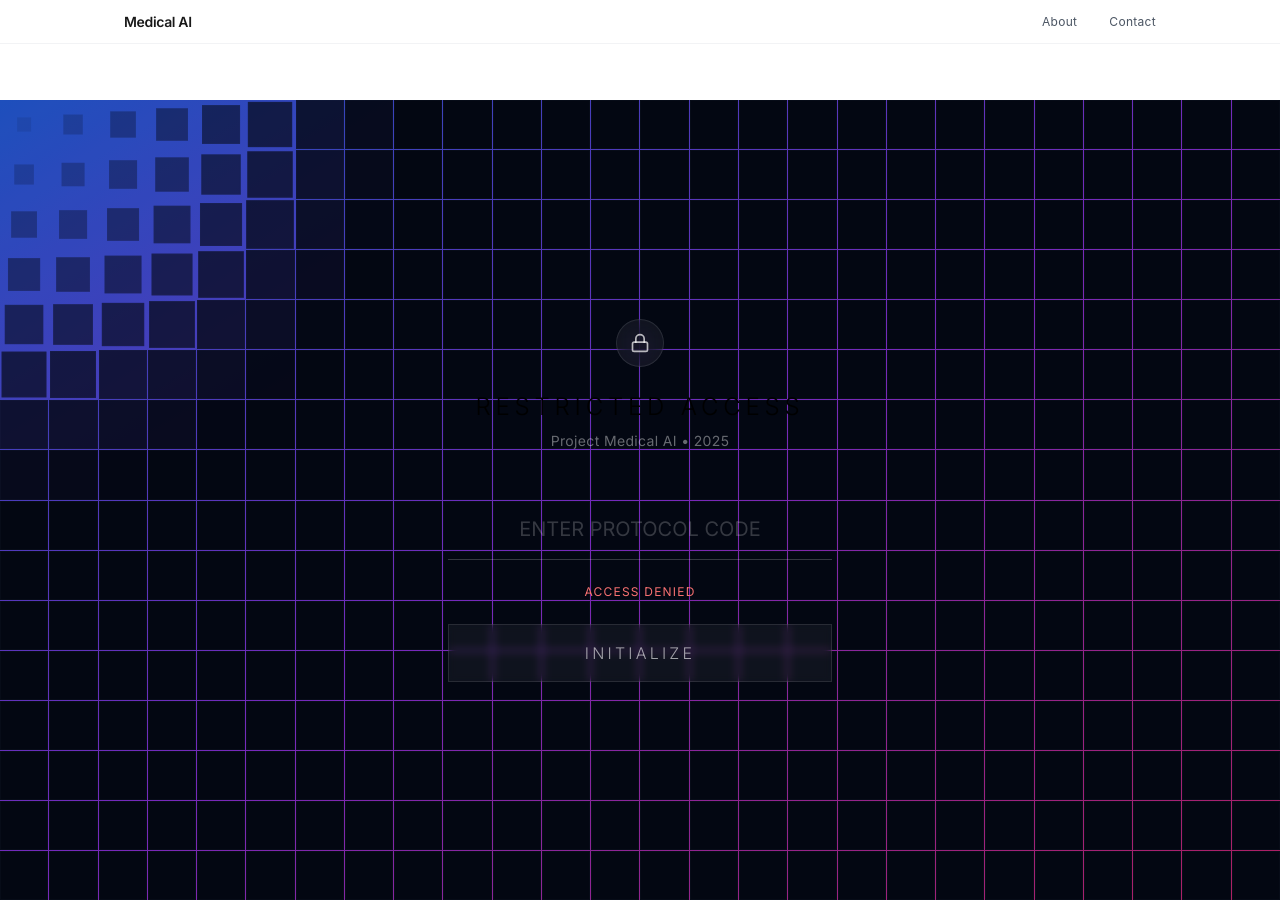
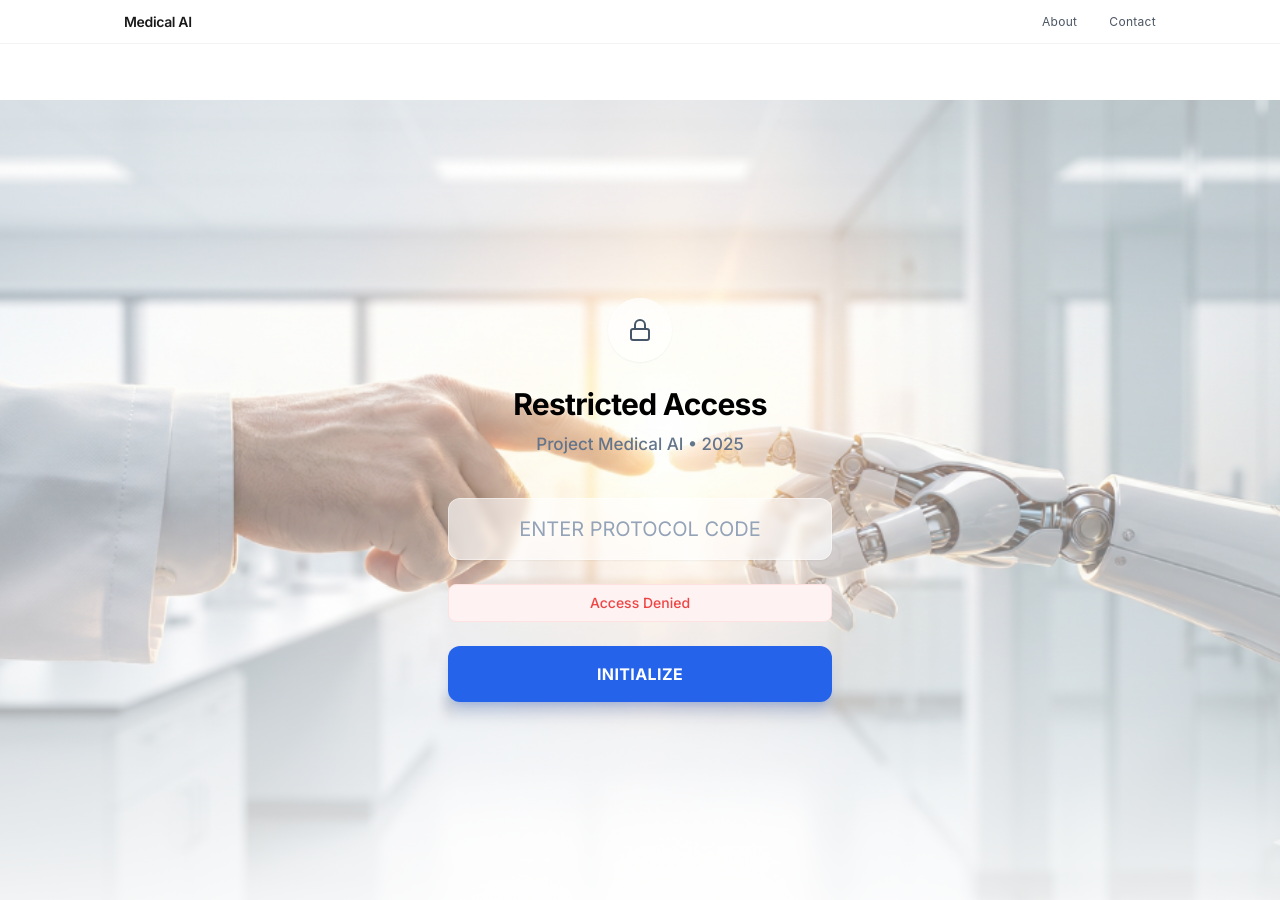
Before and after one commit to illionair/medicalai.nl, a Next.js app: page /access in a window 1280 px wide. Both pictures are taken after typing "Sample123" into the empty fields and a click on the button "INITIALIZE". Built offline with nearby package versions, Linux system fonts and the light colour scheme; no server answers.

Commit message:
Implement email sending and redesign restricted page

```diff
--- a/package.json
+++ b/package.json
@@ -27,6 +27,7 @@
     "framer-motion": "^12.23.24",
     "lucide-react": "^0.555.0",
     "next": "16.0.6",
+    "nodemailer": "^7.0.11",
     "openai": "^6.9.1",
     "prisma": "^5.22.0",
     "react": "19.2.0",
--- a/src/app/access/page.tsx
+++ b/src/app/access/page.tsx
@@ -3,7 +3,6 @@
 import { useState } from "react";
 import { motion } from "framer-motion";
 import { verifySiteAccess } from "../actions";
-import InteractiveGrid from "@/components/InteractiveGrid";
 import { Lock } from "lucide-react";
 
 export default function AccessPage() {
@@ -17,27 +16,37 @@ export default function AccessPage() {
     }
 
     return (
-        <div className="min-h-screen flex items-center justify-center bg-black text-white p-4 relative overflow-hidden">
-            {/* Background */}
-            <InteractiveGrid />
+        <section className="relative min-h-screen flex flex-col items-center justify-center text-center overflow-hidden bg-white">
+            {/* Background Image */}
+            <div className="absolute inset-0 z-0">
+                <img
+                    src="/images/hand-robot.png"
+                    alt="Medical AI Future"
+                    className="w-full h-full object-cover object-center"
+                />
+                {/* Overlay for readability */}
+                <div className="absolute inset-0 bg-gradient-to-b from-white/60 via-white/40 to-white/90"></div>
+            </div>
 
+            {/* Content Overlay */}
+            <div className="relative z-10 container section-padding flex flex-col items-center">
+                <motion.div
+                    initial={{ opacity: 0, y: 20 }}
+                    animate={{ opacity: 1, y: 0 }}
+                    transition={{ duration: 1, ease: [0.16, 1, 0.3, 1] }}
+                    className="w-full max-w-sm"
+                >
+                    <div className="text-center mb-10">
                         <motion.div
                             initial={{ opacity: 0, scale: 0.9 }}
                             animate={{ opacity: 1, scale: 1 }}
-                transition={{ duration: 1, ease: [0.16, 1, 0.3, 1] }}
-                className="w-full max-w-sm relative z-10"
+                            transition={{ delay: 0.2 }}
+                            className="inline-flex items-center justify-center w-16 h-16 rounded-full bg-white/60 border border-white/40 mb-6 backdrop-blur-md shadow-sm"
                         >
-                <div className="text-center mb-12">
-                    <motion.div
-                        initial={{ opacity: 0, y: 20 }}
-                        animate={{ opacity: 1, y: 0 }}
-                        transition={{ delay: 0.2 }}
-                        className="inline-flex items-center justify-center w-12 h-12 rounded-full bg-white/5 border border-white/10 mb-6 backdrop-blur-md"
-                    >
-                        <Lock size={20} className="text-white/70" />
+                            <Lock size={24} className="text-slate-600" />
                         </motion.div>
-                    <h1 className="text-2xl font-light tracking-[0.2em] uppercase mb-2 text-white/90">Restricted Access</h1>
-                    <p className="text-white/40 text-sm tracking-wide">Project Medical AI • 2025</p>
+                        <h1 className="text-3xl font-bold tracking-tight text-slate-900 mb-2">Restricted Access</h1>
+                        <p className="text-slate-500 font-medium">Project Medical AI • 2025</p>
                     </div>
 
                     <form action={handleSubmit} className="space-y-6">
@@ -46,18 +55,17 @@ export default function AccessPage() {
                                 type="password"
                                 name="code"
                                 placeholder="ENTER PROTOCOL CODE"
-                            className="w-full px-6 py-4 rounded-none bg-transparent border-b border-white/20 focus:outline-none focus:border-white/80 transition-all text-center text-xl tracking-[0.3em] placeholder:text-white/20 placeholder:tracking-normal text-white"
+                                className="w-full px-6 py-4 rounded-xl bg-white/60 border border-white/40 focus:outline-none focus:ring-2 focus:ring-blue-500/20 focus:border-blue-500 transition-all text-center text-xl tracking-[0.2em] placeholder:text-slate-400 placeholder:tracking-normal text-slate-800 backdrop-blur-sm shadow-sm"
                                 required
                                 autoComplete="off"
                             />
-                        <div className="absolute bottom-0 left-0 w-0 h-[1px] bg-blue-500 transition-all duration-500 group-focus-within:w-full" />
                         </div>
 
                         {error && (
                             <motion.p
                                 initial={{ opacity: 0 }}
                                 animate={{ opacity: 1 }}
-                            className="text-red-400 text-xs text-center tracking-widest uppercase"
+                                className="text-red-500 text-sm font-medium text-center bg-red-50 py-2 rounded-lg border border-red-100"
                             >
                                 {error}
                             </motion.p>
@@ -65,12 +73,13 @@ export default function AccessPage() {
 
                         <button
                             type="submit"
-                        className="w-full py-4 bg-white/5 hover:bg-white/10 border border-white/10 text-white/60 hover:text-white font-light tracking-[0.2em] uppercase transition-all duration-300 backdrop-blur-sm"
+                            className="w-full py-4 rounded-xl bg-blue-600 text-white font-bold tracking-wide uppercase hover:bg-blue-700 hover:scale-[1.02] transition-all active:scale-[0.98] shadow-lg shadow-blue-600/20"
                         >
                             Initialize
                         </button>
                     </form>
                 </motion.div>
             </div>
+        </section>
     );
 }
--- a/src/app/actions.ts
+++ b/src/app/actions.ts
@@ -250,25 +250,54 @@ export async function createEmptyBlogPost() {
     return blog.id;
 }
 
+import nodemailer from "nodemailer";
+
 export async function sendContactEmail(formData: FormData) {
     const name = formData.get("name") as string;
     const email = formData.get("email") as string;
     const subject = formData.get("subject") as string;
     const message = formData.get("message") as string;
 
-    // In a real app, use nodemailer or Resend/SendGrid.
-    // For now, we log it. The user requested "without seeing my email",
-    // which means the form shouldn't have mailto:s.s.mahes@outlook.com in HTML.
-    // This server action keeps the destination email hidden on the server.
-
     console.log(`--- NEW CONTACT MESSAGE ---`);
     console.log(`From: ${name} (${email})`);
     console.log(`Subject: ${subject}`);
-    console.log(`Message: ${message}`);
-    console.log(`---------------------------`);
 
-    // Simulate delay
-    await new Promise(resolve => setTimeout(resolve, 1000));
+    try {
+        const transporter = nodemailer.createTransport({
+            host: process.env.SMTP_HOST,
+            port: Number(process.env.SMTP_PORT) || 587,
+            secure: false, // true for 465, false for other ports
+            auth: {
+                user: process.env.SMTP_USER,
+                pass: process.env.SMTP_PASS,
+            },
+        });
 
-    return { success: true };
+        const mailOptions = {
+            from: `"Medical AI Contact" <${process.env.SMTP_USER}>`, // Sender address
+            to: process.env.SMTP_USER, // List of receivers (sending to yourself)
+            replyTo: email, // Reply to the user's email
+            subject: `[Contact Form] ${subject}`,
+            text: `Name: ${name}\nEmail: ${email}\n\nMessage:\n${message}`,
+            html: `
+                <h3>New Contact Message</h3>
+                <p><strong>Name:</strong> ${name}</p>
+                <p><strong>Email:</strong> ${email}</p>
+                <p><strong>Subject:</strong> ${subject}</p>
+                <br/>
+                <p><strong>Message:</strong></p>
+                <p>${message.replace(/\n/g, "<br>")}</p>
+            `,
+        };
+
+        await transporter.sendMail(mailOptions);
+        console.log("Email sent successfully via Nodemailer");
+        return { success: true };
+
+    } catch (error) {
+        console.error("Error sending email:", error);
+        // We still return success to the user to not alarm them, but log the error
+        // In a production app you might want to handle this differently
+        return { success: false, error: "Failed to send email" };
+    }
 }
```
Also changed, not shown: 1 other file (tests, documents, lock files or other folders). Lines whose indentation alone changed are shown as unchanged.
